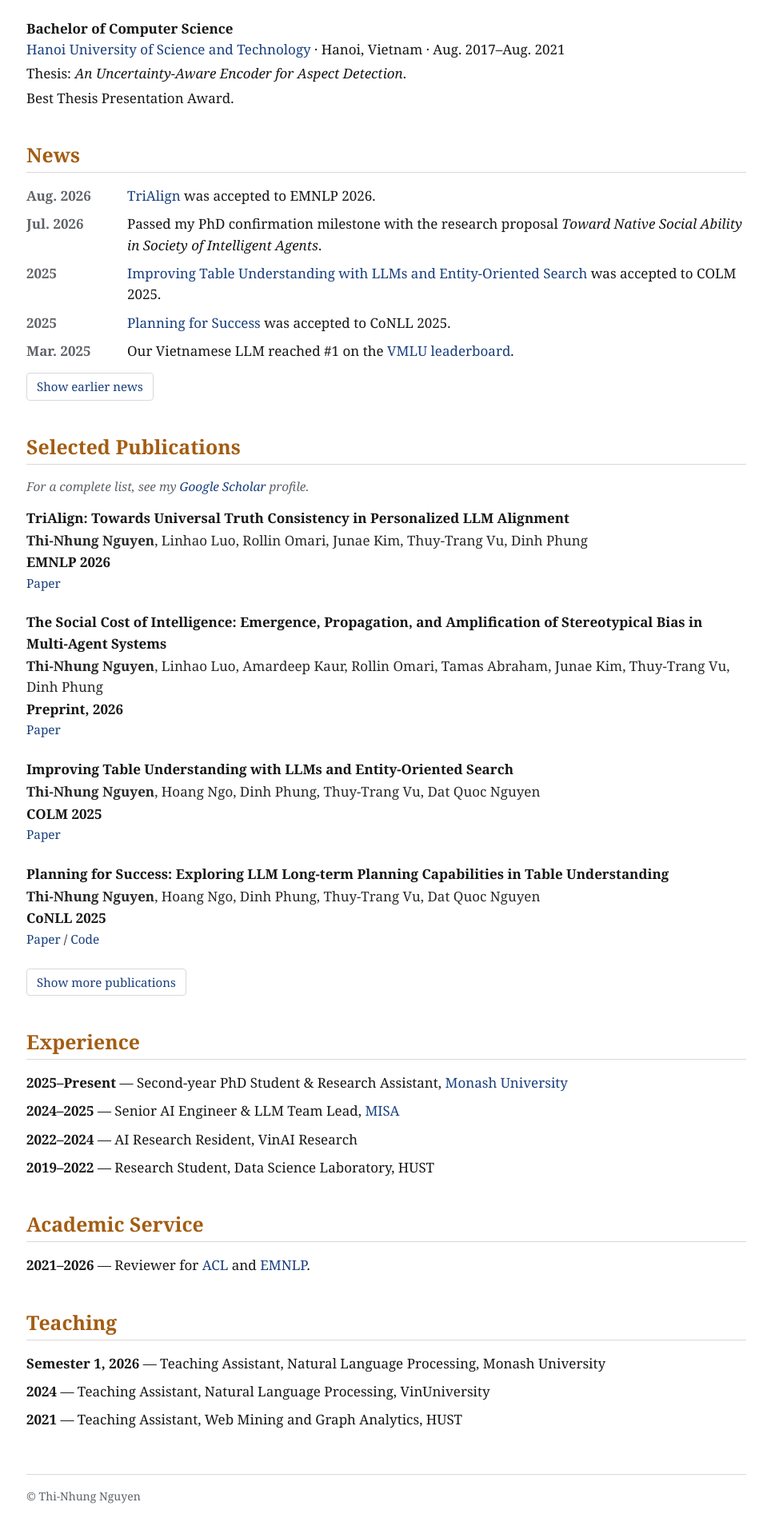
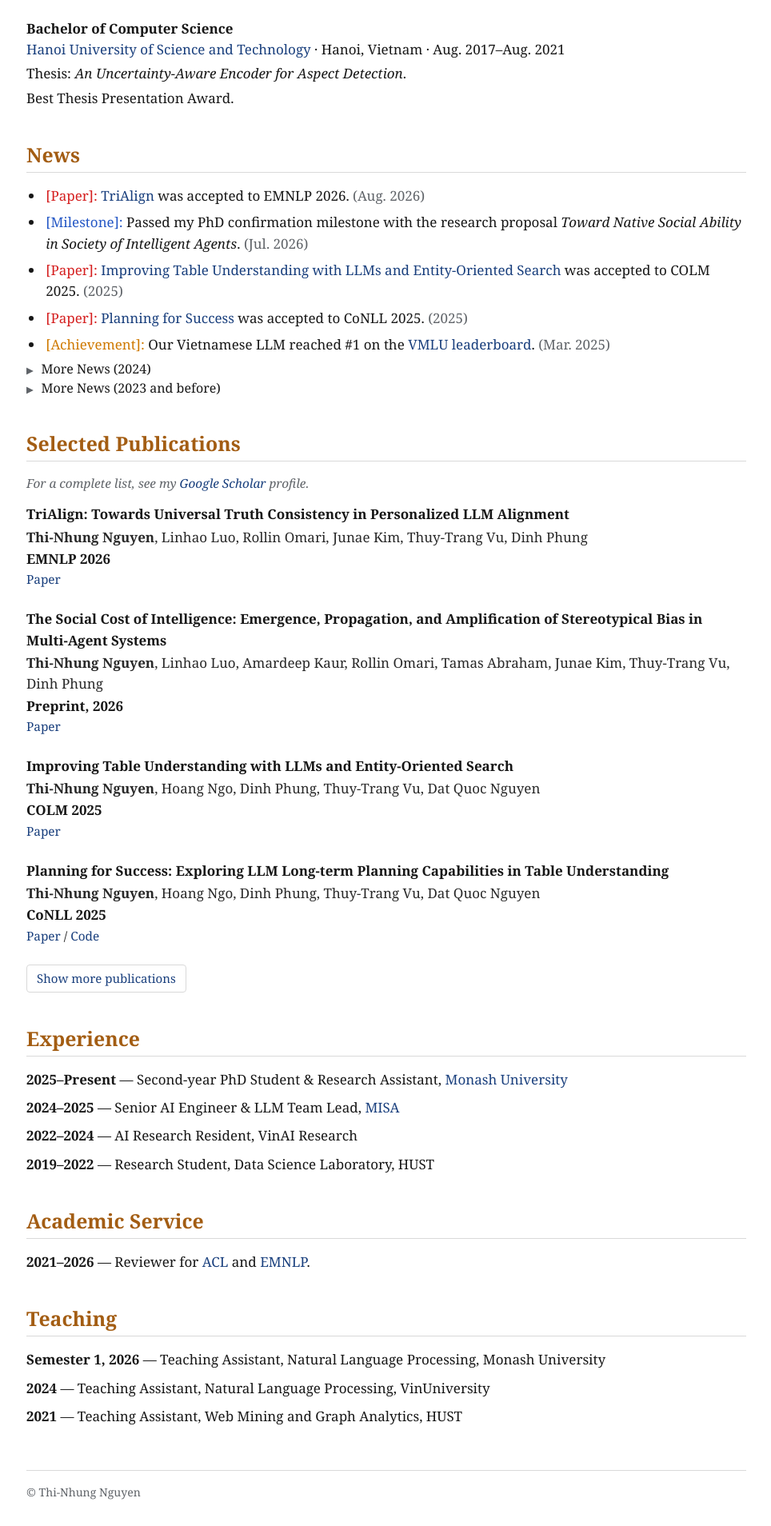
Before and after one commit to nhungnt7/nhungnt7.github.io, a Jekyll site: the page built from _pages/about.md, in a window 1280 px wide. Shown: the part 813-2721 px from the top of the page at 80% size, without its empty margins (157-1121 px from the left). Built offline with Jekyll 4.4.1, drawn with Linux system fonts in a browser that asks for light colours.

Commit message:
Restyle news to match academic profile format

```diff
--- a/_pages/about.md
+++ b/_pages/about.md
@@ -33,22 +33,30 @@ Before starting my PhD, I led LLM and RAG products from experimentation to deplo
 ## News
 
 <ul class="news-list">
-  <li><time datetime="2026-08">Aug. 2026</time><span><a href="https://arxiv.org/abs/2606.01755">TriAlign</a> was accepted to EMNLP 2026.</span></li>
-  <li><time datetime="2026-07">Jul. 2026</time><span>Passed my PhD confirmation milestone with the research proposal <em>Toward Native Social Ability in Society of Intelligent Agents</em>.</span></li>
-  <li><time datetime="2025">2025</time><span><a href="https://arxiv.org/abs/2508.17028">Improving Table Understanding with LLMs and Entity-Oriented Search</a> was accepted to COLM 2025.</span></li>
-  <li><time datetime="2025">2025</time><span><a href="https://aclanthology.org/2025.conll-1.6/">Planning for Success</a> was accepted to CoNLL 2025.</span></li>
-  <li><time datetime="2025-03">Mar. 2025</time><span>Our Vietnamese LLM reached #1 on the <a href="https://vmlu.ai/leaderboard">VMLU leaderboard</a>.</span></li>
+  <li><span class="news-tag news-tag--paper">[Paper]:</span> <a href="https://arxiv.org/abs/2606.01755">TriAlign</a> was accepted to EMNLP 2026. <time datetime="2026-08">(Aug. 2026)</time></li>
+  <li><span class="news-tag news-tag--milestone">[Milestone]:</span> Passed my PhD confirmation milestone with the research proposal <em>Toward Native Social Ability in Society of Intelligent Agents</em>. <time datetime="2026-07">(Jul. 2026)</time></li>
+  <li><span class="news-tag news-tag--paper">[Paper]:</span> <a href="https://arxiv.org/abs/2508.17028">Improving Table Understanding with LLMs and Entity-Oriented Search</a> was accepted to COLM 2025. <time datetime="2025">(2025)</time></li>
+  <li><span class="news-tag news-tag--paper">[Paper]:</span> <a href="https://aclanthology.org/2025.conll-1.6/">Planning for Success</a> was accepted to CoNLL 2025. <time datetime="2025">(2025)</time></li>
+  <li><span class="news-tag news-tag--achievement">[Achievement]:</span> Our Vietnamese LLM reached #1 on the <a href="https://vmlu.ai/leaderboard">VMLU leaderboard</a>. <time datetime="2025-03">(Mar. 2025)</time></li>
 </ul>
 
-<details class="collapsible">
-  <summary><span class="when-closed">Show earlier news</span><span class="when-open">Hide earlier news</span></summary>
+<details class="collapsible news-more">
+  <summary><span class="when-closed">More News (2024)</span><span class="when-open">Hide News (2024)</span></summary>
   <div class="collapsible__content">
 <ul class="news-list">
-  <li><time datetime="2024">2024</time><span><a href="https://aclanthology.org/2024.lrec-main.217/">BKEE</a> was accepted to LREC-COLING 2024.</span></li>
-  <li><time datetime="2024">2024</time><span><a href="https://aclanthology.org/2024.naacl-long.200/">SharpSeq</a>, a co-authored paper, was accepted to NAACL 2024 as a long paper.</span></li>
-  <li><time datetime="2023">2023</time><span><a href="https://arxiv.org/abs/2311.09708">A Self-Enhancement Multitask Framework for Unsupervised Aspect Category Detection</a> was accepted to EMNLP 2023.</span></li>
-  <li><time datetime="2021">2021</time><span><a href="https://aclanthology.org/2021.findings-emnlp.69/">An Uncertainty-Aware Encoder for Aspect Detection</a> was accepted to Findings of EMNLP 2021.</span></li>
-  <li><time datetime="2021">2021</time><span>Received the Best Thesis Presentation Award at HUST.</span></li>
+  <li><span class="news-tag news-tag--paper">[Paper]:</span> <a href="https://aclanthology.org/2024.lrec-main.217/">BKEE</a> was accepted to LREC-COLING 2024. <time datetime="2024">(2024)</time></li>
+  <li><span class="news-tag news-tag--paper">[Paper]:</span> <a href="https://aclanthology.org/2024.naacl-long.200/">SharpSeq</a>, a co-authored long paper, was accepted to NAACL 2024. <time datetime="2024">(2024)</time></li>
+</ul>
+  </div>
+</details>
+
+<details class="collapsible news-more">
+  <summary><span class="when-closed">More News (2023 and before)</span><span class="when-open">Hide News (2023 and before)</span></summary>
+  <div class="collapsible__content">
+<ul class="news-list">
+  <li><span class="news-tag news-tag--paper">[Paper]:</span> <a href="https://arxiv.org/abs/2311.09708">A Self-Enhancement Multitask Framework for Unsupervised Aspect Category Detection</a> was accepted to EMNLP 2023. <time datetime="2023">(2023)</time></li>
+  <li><span class="news-tag news-tag--paper">[Paper]:</span> <a href="https://aclanthology.org/2021.findings-emnlp.69/">An Uncertainty-Aware Encoder for Aspect Detection</a> was accepted to Findings of EMNLP 2021. <time datetime="2021">(2021)</time></li>
+  <li><span class="news-tag news-tag--award">[Award]:</span> Received the Best Thesis Presentation Award at HUST. <time datetime="2021">(2021)</time></li>
 </ul>
   </div>
 </details>
--- a/assets/css/simple.css
+++ b/assets/css/simple.css
@@ -178,26 +178,26 @@ h2 {
   display: inline;
 }
 
-.news-list,
 .compact-list {
   margin: 0;
   padding: 0;
   list-style: none;
 }
 
-.news-list li,
 .compact-list li {
   margin-bottom: 9px;
 }
 
-.news-list li {
-  display: grid;
-  grid-template-columns: 7rem minmax(0, 1fr);
-  gap: 14px;
-  align-items: start;
+.news-list {
+  margin: 0;
+  padding-left: 1.4rem;
 }
 
-.news-list time,
+.news-list li {
+  margin-bottom: 7px;
+  padding-left: 0.12rem;
+}
+
 .compact-list time {
   font-weight: 700;
 }
@@ -205,6 +205,57 @@ h2 {
 .news-list time {
   color: var(--muted);
   white-space: nowrap;
+}
+
+.news-tag--paper {
+  color: #d51f1f;
+}
+
+.news-tag--milestone {
+  color: #2457c5;
+}
+
+.news-tag--achievement,
+.news-tag--award {
+  color: #cf7900;
+}
+
+.news-more {
+  margin-top: 6px;
+}
+
+.news-more + .news-more {
+  margin-top: 2px;
+}
+
+.news-more summary {
+  display: block;
+  padding: 0;
+  border: 0;
+  border-radius: 0;
+  color: var(--text);
+  font-size: 1rem;
+}
+
+.news-more summary:hover {
+  border-color: transparent;
+  color: var(--link);
+}
+
+.news-more summary::before {
+  display: inline-block;
+  width: 1.15rem;
+  color: var(--muted);
+  content: "▶";
+  font-size: 0.72rem;
+}
+
+.news-more[open] summary::before {
+  content: "▼";
+}
+
+.news-more .collapsible__content {
+  margin: 8px 0 12px;
 }
 
 .publication {
@@ -275,11 +326,6 @@ footer {
     margin-top: 34px;
   }
 
-  .news-list li {
-    grid-template-columns: 1fr;
-    gap: 0;
-    margin-bottom: 14px;
-  }
 }
 
 @media print {
```
